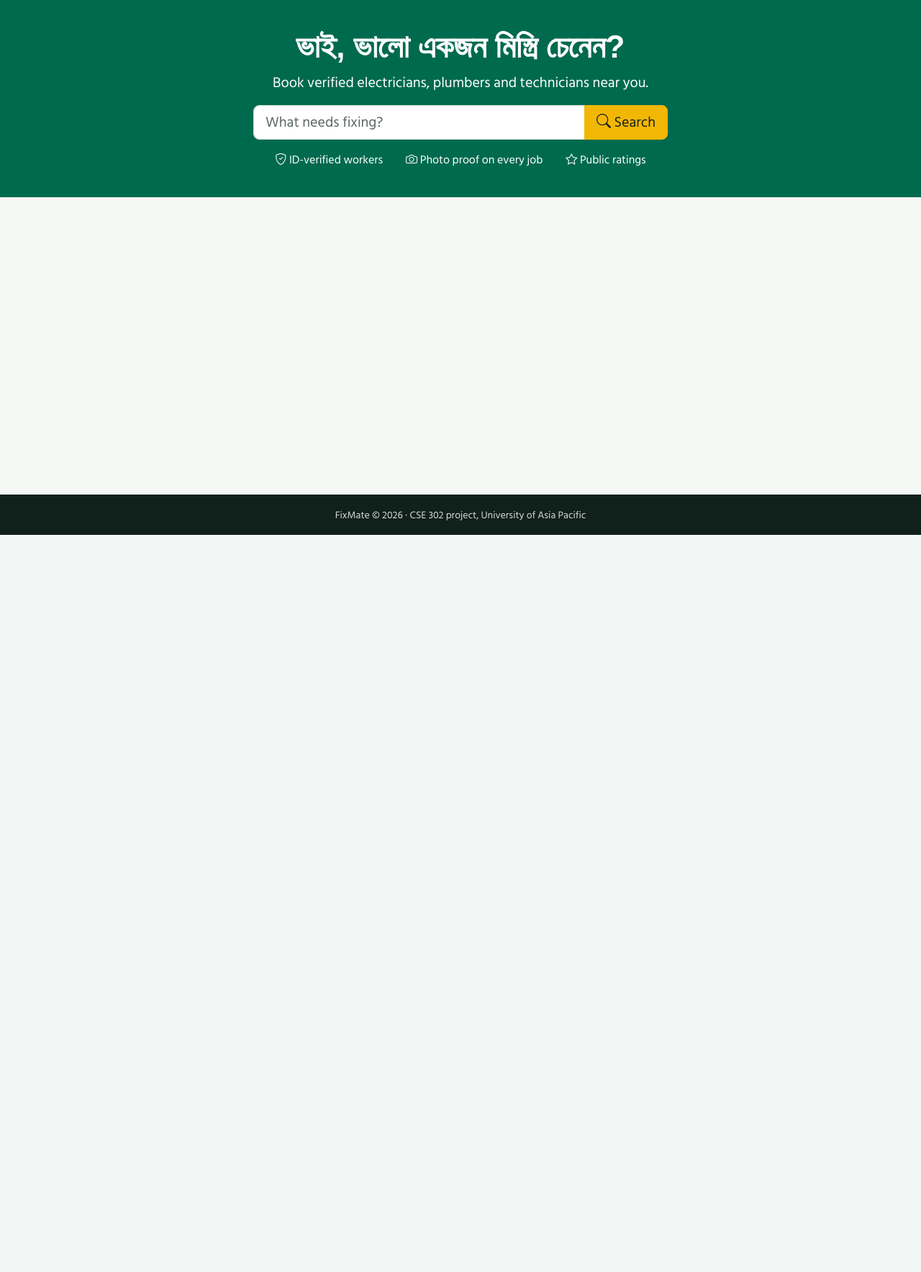
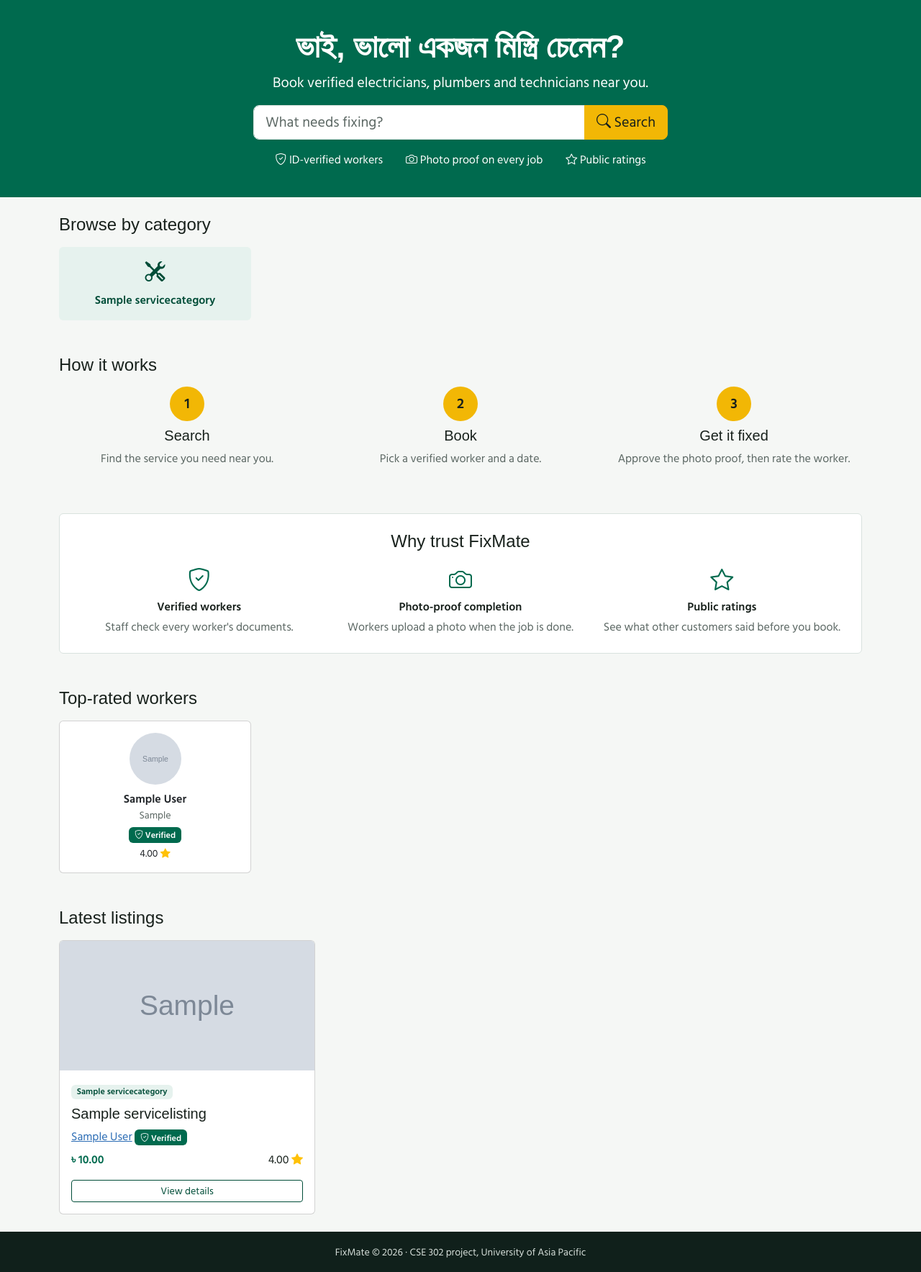
Before and after one commit to mahidhasan01/FixMate, a Django app: page / in a window 1280 px wide. Shown: the part 57-1824 px from the top of the page at 72% size. Before the commit the page ends 800 px from the top, so only its background shows below. Run offline with Django 5.2, Linux system fonts and the light colour scheme; tables that the repository leaves empty hold one stand-in row (values such as "Sample post"); grey boxes marked "Sample" are stand-in pictures; some libraries are stand-ins or nearby versions; some web fonts are replaced.

Commit message:
built the full home page

```diff
--- a/FixMate/views.py
+++ b/FixMate/views.py
@@ -1,5 +1,13 @@
 from django.shortcuts import render
+
+from accounts_app.models import WorkerProfile
+from services_app.models import ServiceCategory, ServiceListing
 
 
 def home(request):
-    return render(request, 'home.html')
+    context = {
+        'categories': ServiceCategory.objects.order_by('name'),
+        'top_workers': WorkerProfile.objects.filter(verified_badge=True).order_by('-average_rating')[:4],
+        'latest_listings': ServiceListing.objects.order_by('-id')[:6],
+    }
+    return render(request, 'home.html', context)
--- a/static/css/style.css
+++ b/static/css/style.css
@@ -106,6 +106,35 @@ h1, h2, h3, h4, h5, h6, .navbar-brand {
     color: var(--fm-green);
 }
 
+.category-tile {
+    color: var(--fm-green-dark);
+    background-color: var(--fm-green-tint);
+    text-decoration: none;
+}
+
+.category-tile:hover {
+    color: #ffffff;
+    background-color: var(--fm-green);
+}
+
+.step-circle {
+    display: inline-flex;
+    align-items: center;
+    justify-content: center;
+    width: 48px;
+    height: 48px;
+    border-radius: 50%;
+    background-color: var(--fm-yellow);
+    color: var(--fm-ink);
+    font-weight: 700;
+    font-size: 1.25rem;
+}
+
+.trust-band {
+    background-color: #ffffff;
+    border: 1px solid var(--fm-border);
+}
+
 .listing-card {
     transition: transform 0.15s, box-shadow 0.15s;
 }
--- a/templates/home.html
+++ b/templates/home.html
@@ -26,3 +26,105 @@
         </div>
     </section>
 {% endblock %}
+
+{% block content %}
+    {% if categories %}
+        <section class="mb-5">
+            <h2 class="h4 mb-3">Browse by category</h2>
+            <div class="row g-3">
+                {% for cat in categories %}
+                    <div class="col-6 col-md-3">
+                        <a href="{% url 'services_app:listing_list' %}?category={{ cat.pk }}" class="category-tile d-block text-center p-3 rounded">
+                            <i class="bi bi-tools fs-3"></i>
+                            <div class="fw-semibold mt-1">{{ cat.name }}</div>
+                        </a>
+                    </div>
+                {% endfor %}
+            </div>
+        </section>
+    {% endif %}
+
+    <section class="mb-5">
+        <h2 class="h4 mb-3">How it works</h2>
+        <div class="row g-4 text-center">
+            <div class="col-md-4">
+                <span class="step-circle">1</span>
+                <h3 class="h5 mt-2">Search</h3>
+                <p class="text-body-secondary">Find the service you need near you.</p>
+            </div>
+            <div class="col-md-4">
+                <span class="step-circle">2</span>
+                <h3 class="h5 mt-2">Book</h3>
+                <p class="text-body-secondary">Pick a verified worker and a date.</p>
+            </div>
+            <div class="col-md-4">
+                <span class="step-circle">3</span>
+                <h3 class="h5 mt-2">Get it fixed</h3>
+                <p class="text-body-secondary">Approve the photo proof, then rate the worker.</p>
+            </div>
+        </div>
+    </section>
+
+    <section class="trust-band rounded p-4 mb-5">
+        <h2 class="h4 mb-3 text-center">Why trust FixMate</h2>
+        <div class="row g-4 text-center">
+            <div class="col-md-4">
+                <i class="bi bi-shield-check fs-2 text-primary"></i>
+                <p class="fw-semibold mb-1">Verified workers</p>
+                <p class="text-body-secondary mb-0">Staff check every worker's documents.</p>
+            </div>
+            <div class="col-md-4">
+                <i class="bi bi-camera fs-2 text-primary"></i>
+                <p class="fw-semibold mb-1">Photo-proof completion</p>
+                <p class="text-body-secondary mb-0">Workers upload a photo when the job is done.</p>
+            </div>
+            <div class="col-md-4">
+                <i class="bi bi-star fs-2 text-primary"></i>
+                <p class="fw-semibold mb-1">Public ratings</p>
+                <p class="text-body-secondary mb-0">See what other customers said before you book.</p>
+            </div>
+        </div>
+    </section>
+
+    {% if top_workers %}
+        <section class="mb-5">
+            <h2 class="h4 mb-3">Top-rated workers</h2>
+            <div class="row g-3">
+                {% for worker in top_workers %}
+                    <div class="col-6 col-md-3">
+                        <a href="{% url 'services_app:worker_profile' worker.pk %}" class="card h-100 text-center text-decoration-none text-body p-3">
+                            {% if worker.profile_photo %}
+                                <img src="{{ worker.profile_photo.url }}" alt="Photo of {{ worker.user.username }}" class="rounded-circle profile-photo mx-auto">
+                            {% else %}
+                                <i class="bi bi-person-circle role-icon"></i>
+                            {% endif %}
+                            <div class="fw-semibold mt-2">{{ worker.user.get_full_name|default:worker.user.username }}</div>
+                            <div class="small text-body-secondary">{{ worker.skill }}</div>
+                            <div class="mt-1"><span class="badge badge-verified"><i class="bi bi-shield-check"></i> Verified</span></div>
+                            <div class="small mt-1">
+                                {% if worker.average_rating > 0 %}
+                                    {{ worker.average_rating }} <i class="bi bi-star-fill text-warning"></i>
+                                {% else %}
+                                    No ratings yet
+                                {% endif %}
+                            </div>
+                        </a>
+                    </div>
+                {% endfor %}
+            </div>
+        </section>
+    {% endif %}
+
+    {% if latest_listings %}
+        <section>
+            <h2 class="h4 mb-3">Latest listings</h2>
+            <div class="row g-4">
+                {% for listing in latest_listings %}
+                    <div class="col-md-6 col-lg-4">
+                        {% include 'partials/_listing_card.html' %}
+                    </div>
+                {% endfor %}
+            </div>
+        </section>
+    {% endif %}
+{% endblock %}
```
